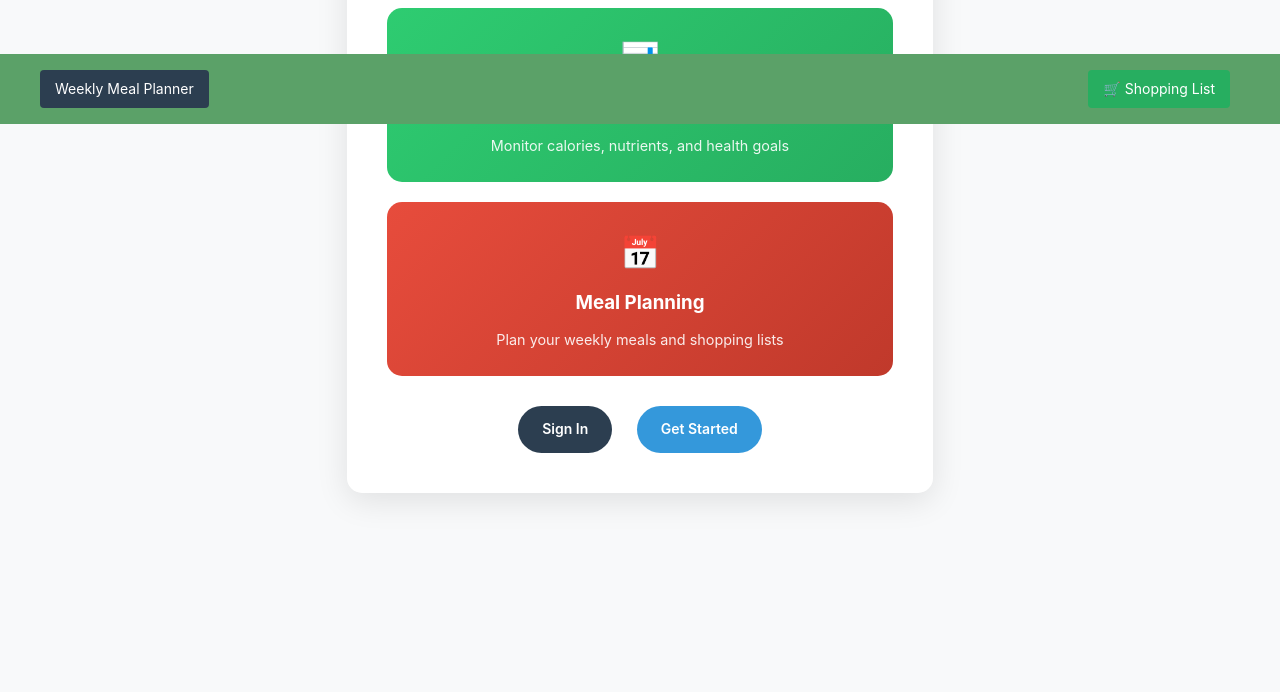
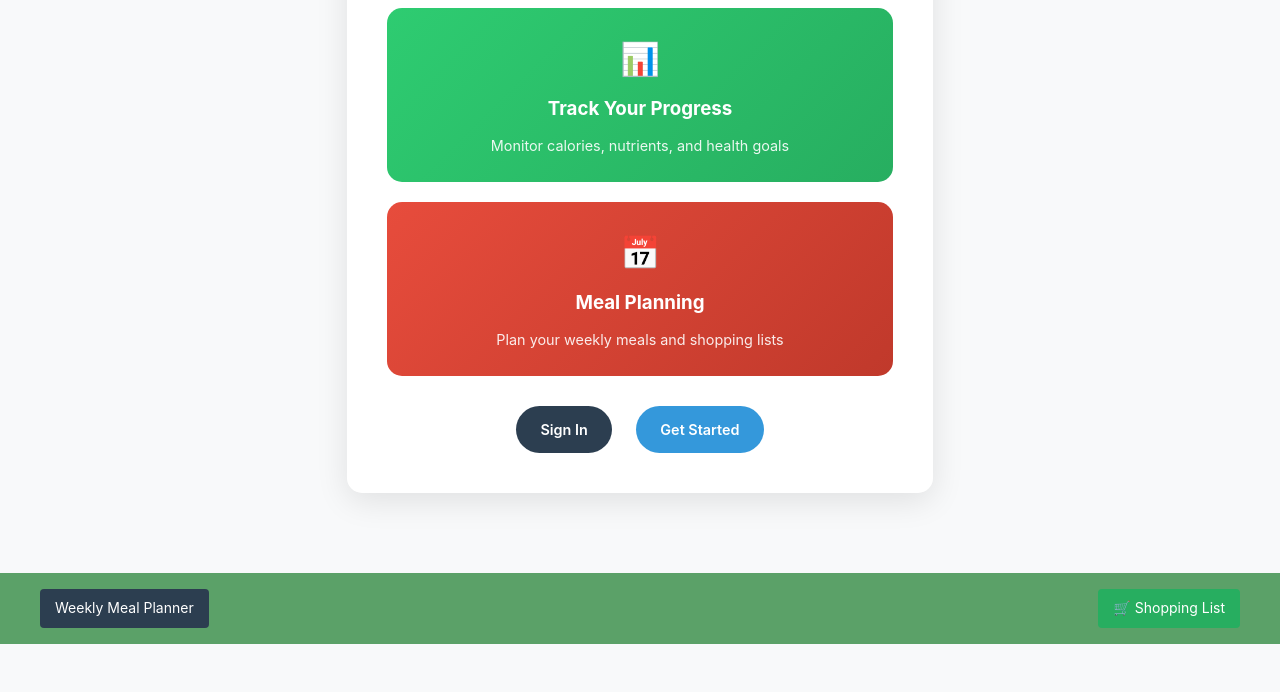
Before and after one commit to i2nerd4u/Karl-Final-Year-Project, a plain HTML site: page index.html in a window 1280 px wide. Shown: the part 676-1368 px from the top of the page. Before the commit the page ends 1297 px from the top, so only its background shows below. Drawn offline with Linux system fonts and the light colour scheme; a script that the page names is missing.

Commit message:
fixed mydata part

```diff
--- a/css/style.css
+++ b/css/style.css
@@ -245,13 +245,10 @@ body {
     background: #5ba168;
     color: white;
     padding: 1rem;
-    position: fixed;
-    bottom: 0;
-    left: 0;
     width: 100%;
-    z-index: 100;
     font-size: 0.9rem;
     text-align: center;
+    margin-top: auto;
 }
 
 /* Animations */
--- a/css/styles.css
+++ b/css/styles.css
@@ -130,28 +130,9 @@
 }
 
 /* Button Styles */
-.btn {
-    background: #2c3e50;
-    color: white;
-    padding: 8px 15px;
-    border-radius: 4px;
-    text-decoration: none;
-    border: none;
-    cursor: pointer;
-    display: inline-flex;
-    align-items: center;
-    justify-content: center;
-    font-size: 14px;
-    margin-right: 10px;
-}
-
 .btn-register {
     background: #2c3e50;
     color: white;
-}
-
-.btn:hover {
-    opacity: 0.9;
 }
 
 /* AI Analysis Section */
```
Also changed, not shown: view_data.html (renamed from pages/view_data.html, +3 -3 lines).
